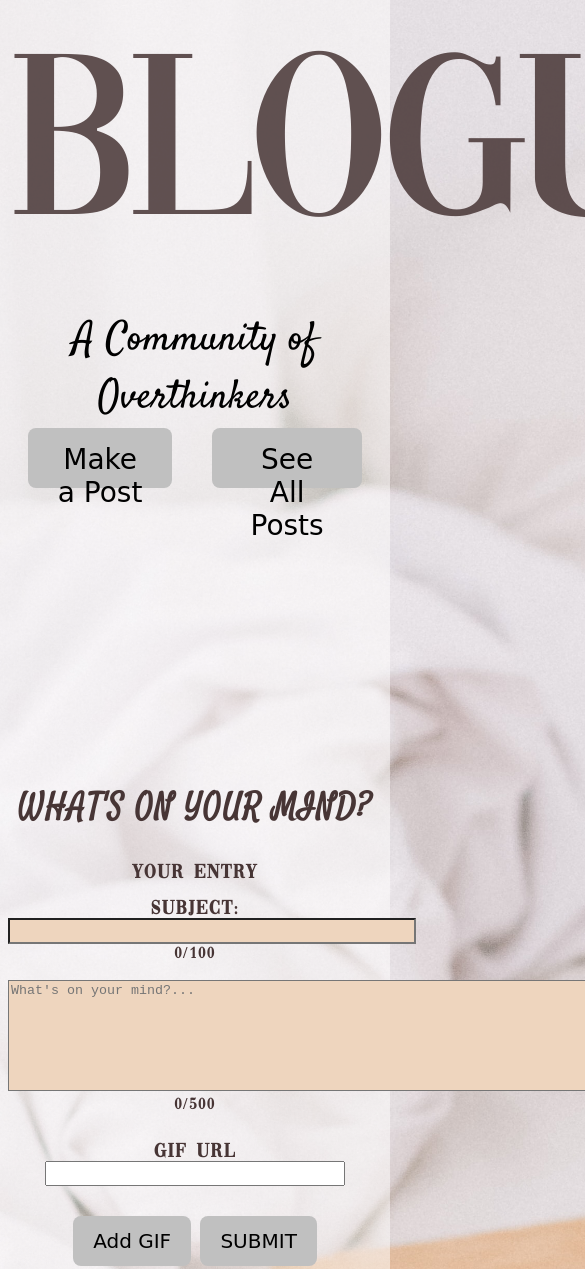
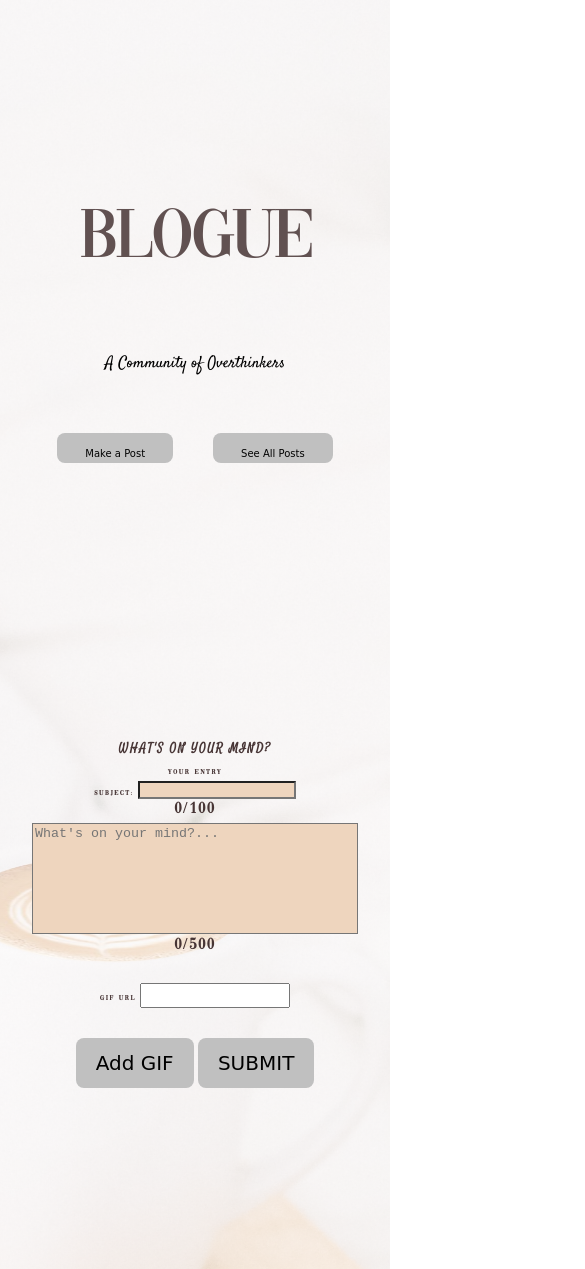
Before and after one commit to roselynle/blogue-client, a website: page index.html in a window 390 px wide. Shown: the top 1269 px of the page, 585 px wide, since content can reach past the window. Drawn offline with Linux system fonts and the light colour scheme; files whose address does not match are found by name; a web font is replaced by a local one.

Commit message:
add responsiveness

```diff
--- a/assets/css/style.css
+++ b/assets/css/style.css
@@ -1,5 +1,5 @@
 @import url("https://fonts.googleapis.com/css2?family=Satisfy&display=swap");
-@import url('https://fonts.googleapis.com/css2?family=Redressed&display=swap');
+@import url("https://fonts.googleapis.com/css2?family=Redressed&display=swap");
 @font-face {
     font-family: "vogue";
     src: url("assets/css/vogue.ttf") format("truetype");
@@ -7,16 +7,18 @@
 
 body {
     background: linear-gradient(
-      rgba(255, 254, 253, 0.5),
-      rgba(255, 254, 253, 0.5)
-    ),url("../images/background.jpg");
+            rgba(255, 254, 253, 0.75),
+            rgba(255, 254, 253, 0.75)
+        ),
+        url("../images/background.jpg");
     background-size: cover;
+    background-position: center;
     background-repeat: no-repeat;
-  }
+}
 
 h1 {
     font-family: "vogue";
-    font-size: 15rem;
+    font-size: 14rem;
     text-align: center;
     margin: 3rem 0rem;
     font-weight: 200;
@@ -30,7 +32,8 @@ h2 {
     font-size: 2.5rem;
     height: 0px;
     font-weight: lighter;
-    margin-bottom: 6rem;
+    padding-top: 2rem;
+    padding-bottom: 3rem;
 }
 h3 {
     font-family: "Satisfy", cursive;
@@ -50,11 +53,11 @@ h3 {
     padding: 15px 28px;
     text-align: center;
     font-size: 28px;
-    font-family: 'Redressed', cursive;
+    font-family: "Redressed", cursive;
     height: 60px;
     position: relative;
-    margin:20px;
-    display:flex;
+    margin: 20px;
+    display: flex;
     border-radius: 8px;
     background-color: silver;
     transition-duration: 0.4s;
@@ -74,11 +77,11 @@ h3 {
     height: 700px;
     margin-top: 200px;
     margin-bottom: 100px;
-    padding-top:45px;
+    padding-top: 45px;
 }
 
-form{
-    font-size: 20px;
+form {
+    font-size: 22px;
 }
 
 #journalInput {
@@ -89,20 +92,20 @@ form{
 #subject {
     background-color: rgb(238, 213, 190);
     width: 400px;
-    height:20px;
+    height: 20px;
 }
 
-.submit{
+.submit {
     border: none;
     cursor: pointer;
     padding: 10px 20px;
     text-align: center;
     font-size: 20px;
-    font-family: 'Redressed', cursive;
+    font-family: "Redressed", cursive;
     height: 50px;
     position: relative;
     margin-bottom: 30%;
-    background-color:silver;
+    background-color: silver;
     border-radius: 8px;
     transition-duration: 0.4s;
 }
@@ -110,20 +113,19 @@ form{
 .submit:hover {
     background-color: black;
     color: white;
-
 }
 
-.gif-button{
+.gif-button {
     border: none;
     cursor: pointer;
     padding: 10px 20px;
     text-align: center;
     font-size: 20px;
-    font-family: 'Redressed', cursive;
+    font-family: "Redressed", cursive;
     height: 50px;
     position: relative;
     margin-bottom: 30%;
-    background-color:silver;
+    background-color: silver;
     border-radius: 8px;
     transition-duration: 0.4s;
 }
@@ -139,7 +141,6 @@ form{
     font-weight: 700;
     height: 800px;
     padding-top: 30px;
-
 }
 
 #subjectCount {
@@ -160,11 +161,101 @@ form{
     margin: 0 auto;
     width: 850px;
     height: 600px;
-    overflow-y:auto;
+    overflow-y: auto;
 }
 
 #giphy {
     width: 300px;
-    height:25px;
+    height: 25px;
     margin: 0 auto;
 }
+
+@media (max-width: 1024px) {
+    h1 {
+        font-size: 10rem;
+    }
+    h2 {
+        font-size: 2.5rem;
+    }
+    h3 {
+        font-size: 1.5rem;
+    }
+    form {
+        font-size: 15px;
+    }
+    .navigate {
+        height: 50px;
+        font-size: 20px;
+    }
+    #postsContainer {
+        width: 550px;
+    }
+}
+
+@media (max-width: 767px) {
+    h1 {
+        font-size: 6rem;
+        padding-top: 10rem;
+    }
+    h2 {
+        font-size: 1.25rem;
+    }
+    h3 {
+        font-size: 1rem;
+    }
+    form {
+        font-size: 12px;
+    }
+    .navigate {
+        height: 40px;
+        font-size: 15px;
+    }
+    #subject {
+        width: 200px;
+        height: 12px;
+    }
+    #journalInput {
+        width: calc(100vw - 50px);
+        resize: none;
+    }
+    #giphy {
+        width: 200px;
+    }
+    #postsContainer {
+        width: 425px;
+    }
+}
+
+@media (max-width: 414px) {
+    h1 {
+        font-size: 4.5rem;
+        padding-top: 10rem;
+    }
+    h2 {
+        font-size: 1rem;
+    }
+    h3 {
+        font-size: 0.75rem;
+    }
+    form {
+        font-size: 7px;
+    }
+    .navigate {
+        height: 25px;
+        font-size: 10px;
+    }
+    #subject {
+        width: 150px;
+        height: 12px;
+    }
+    #journalInput {
+        width: calc(100vw - 70px);
+        resize: none;
+    }
+    #giphy {
+        width: 150px;
+    }
+    #postsContainer {
+        width: 275px;
+    }
+}
```
